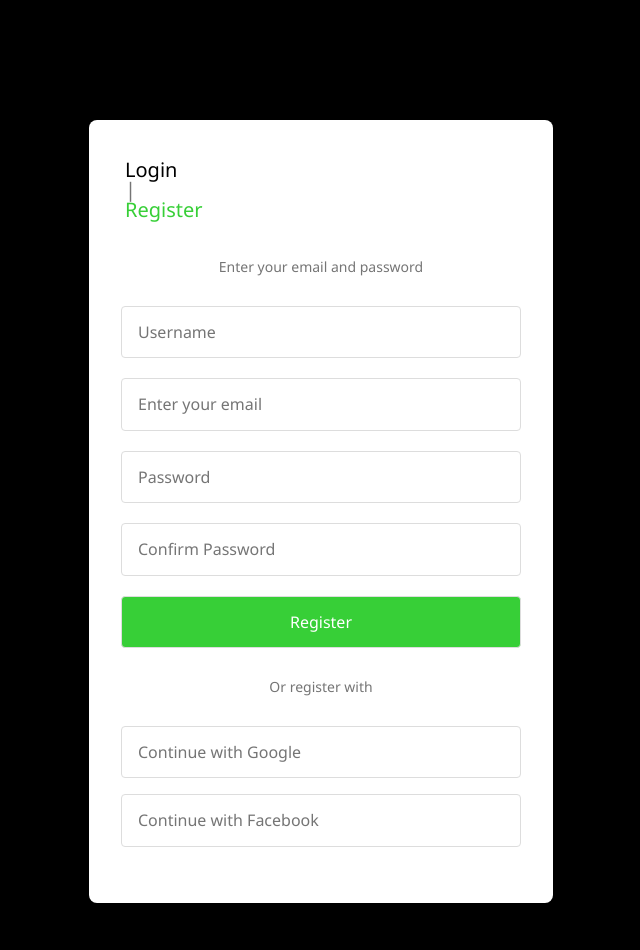
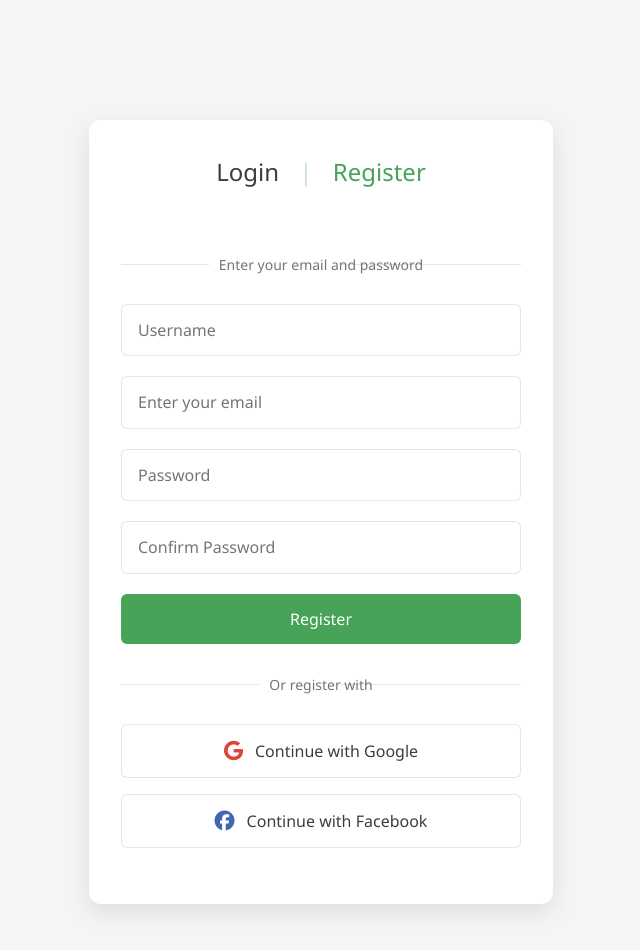
Before and after one commit to nasti4ka-0777/Greenshop_dobro, a plain HTML site: page registration.html in a window 1280 px wide. Shown: the whole page, without its empty margins (319-959 px from the left). Before the commit the page ends 920 px from the top, so only its background shows below. Drawn offline with Linux system fonts and the light colour scheme.

Commit message:
Update Homework 12.1 transitions

```diff
--- a/assets/css/registration/styles.css
+++ b/assets/css/registration/styles.css
@@ -1,22 +1,31 @@
 body {
-    background-color: black;
+    background-color: #f5f5f5;
     font-family: 'Segoe UI', Tahoma, Geneva, Verdana, sans-serif;
-    width: 1200px;
+    width: 100%;
+    max-width: 1200px;
     margin: auto;
     min-height: 100vh;
     text-align: center;
-    padding-top: 15vh;
+    padding: 15vh 20px;
+    box-sizing: border-box;
 }
 
 input {
     width: 100%;
     padding: 16px;
-    border: 1px solid #ddd;
-    border-radius: 4px;
+    border: 1px solid rgba(70, 163, 88, 0.2);
+    border-radius: 6px;
     margin-bottom: 20px;
     font-size: 16px;
     display: block;
     box-sizing: border-box;
+    transition: all 0.3s cubic-bezier(0.4, 0, 0.2, 1);
+}
+
+input:focus {
+    border-color: #46A358;
+    box-shadow: 0 0 0 4px rgba(70, 163, 88, 0.1);
+    outline: none;
 }
 
 input::placeholder {
@@ -24,64 +33,110 @@ input::placeholder {
 }
 
 h2 {
+    display: inline;
     text-align: center;
-    font-size: 20px;
+    font-size: 24px;
     margin-bottom: 40px;
+    color: #3D3D3D;
 }
 
 a {
-    display: flex;
+    flex-direction: row;
     margin: 0 4px;
     text-decoration: none;
     font-weight: 500;
+    color: #46A358;
+    transition: color 0.3s ease;
+}
+
+a:hover {
+    color: #387c45;
 }
 
 button {
     width: 100%;
     padding: 16px;
-    border: 1px solid #ddd;
-    border-radius: 4px;
+    border: 1px solid transparent;
+    border-radius: 6px;
     background: white;
     cursor: pointer;
     font-size: 1rem;
     margin-bottom: 16px;
+    transition: all 0.3s cubic-bezier(0.4, 0, 0.2, 1);
+}
+
+button:hover {
+    transform: translateY(-2px);
+    box-shadow: 0 4px 8px rgba(70, 163, 88, 0.2);
 }
 
 span {
     margin: 0 4px;
     display: flex;
-    vertical-align: middle;
+    align-items: center;
     color: #757575;
 }
 
 .container {
     background-color: white;
     padding: 40px 32px;
-    border-radius: 8px;
-    width: 400px;
+    border-radius: 12px;
+    width: 100%;
+    max-width: 400px;
     position: relative;
     margin: auto;
     text-align: center;
+    box-shadow: 0 8px 24px rgba(0, 0, 0, 0.1);
 }
 
 .header {
     text-align: center;
+    margin-bottom: 24px;
+}
+
+.header h2 {
+    display: inline-block;
+    font-size: 24px;
+    color: #3D3D3D;
+}
+
+.header span {
+    color: rgba(70, 163, 88, 0.3);
+    margin: 0 10px;
+    display: inline-block;
+    font-size: 24px;
+}
+
+.header .login,
+.header .register {
+    text-decoration: none;
+    font-weight: 500;
+    transition: color 0.3s ease;
 }
 
 .header .login {
-    color: black;
+    color: #3D3D3D;
+}
+
+.header .login:hover {
+    color: #46A358;
 }
 
 .header .register {
-    color: rgb(55, 207, 55);
+    color: #46A358;
 }
 
 .register-btn {
-    background-color: rgb(55, 207, 55);
+    background-color: #46A358;
     color: white;
     cursor: pointer;
     margin-top: 12px;
     font-weight: 500;
+    border: none;
+}
+
+.register-btn:hover {
+    background-color: #387c45;
 }
 
 .form {
@@ -92,10 +147,35 @@ span {
     text-align: center;
     margin: 32px 0;
     color: #757575;
+    position: relative;
+}
+
+.devider::before,
+.devider::after {
+    content: '';
+    position: absolute;
+    top: 50%;
+    width: 45%;
+    height: 1px;
+    background-color: rgba(0, 0, 0, 0.1);
+}
+
+.devider::before {
+    left: 0;
+}
+
+.devider::after {
+    right: 0;
 }
 
 .devider p {
     font-size: 14px;
+    margin: 0;
+    padding: 0 10px;
+    background: white;
+    display: inline-block;
+    position: relative;
+    color: #757575;
 }
 
 .google-facebook {
@@ -104,7 +184,29 @@ span {
 
 .google-facebook button {
     display: flex;
+    align-items: center;
+    justify-content: center;
+    gap: 12px;
     width: 100%;
-    color: #757575;
+    color: #3D3D3D;
     font-weight: 500;
+    border: 1px solid rgba(0, 0, 0, 0.1);
+    background: white;
 }
+
+.google-facebook button i {
+    font-size: 20px;
+}
+
+.google-facebook button:first-child i {
+    color: #DB4437;
+}
+
+.google-facebook button:last-child i {
+    color: #4267B2;
+}
+
+.google-facebook button:hover {
+    background: rgba(70, 163, 88, 0.05);
+    border-color: rgba(70, 163, 88, 0.2);
+}
--- a/assets/css/style.css
+++ b/assets/css/style.css
@@ -1,3 +1,36 @@
+@font-face {
+    font-family: 'Cera Pro';
+    src: url('../fonts/CeraPro-Regular.woff2') format('woff2'),
+         url('../fonts/CeraPro-Regular.ttf') format('truetype');
+    font-weight: 400;
+    font-style: normal;
+    font-display: swap;
+}
+
+@font-face {
+    font-family: 'Cera Pro';
+    src: url('../fonts/CeraPro-Medium.woff2') format('woff2');
+    font-weight: 500;
+    font-style: normal;
+    font-display: swap;
+}
+
+@font-face {
+    font-family: 'Cera Pro';
+    src: url('../fonts/CeraPro-Bold.woff2') format('woff2');
+    font-weight: 700;
+    font-style: normal;
+    font-display: swap;
+}
+
+@font-face {
+    font-family: 'Cera Pro';
+    src: url('../fonts/CeraPro-Black.woff2') format('woff2');
+    font-weight: 900;
+    font-style: normal;
+    font-display: swap;
+}
+
 * {
     margin: 0;
     padding: 0;
@@ -12,7 +45,7 @@ html {
 }
 
 body {
-    font-family: 'Work Sans',  'Cera Pro', Arial, sans-serif;
+    font-family: 'Cera Pro', Arial, sans-serif;
     background: #FFFFFF;
 }
 
@@ -361,35 +394,122 @@ nav > ul > li > a:hover {
     gap: 20px;
 }
 
+.tab,
+.pagination button,
+.blog-container .card button,
+.filter-nav-button,
+.footer-join-button {
+    transition: all 0.3s cubic-bezier(0.4, 0, 0.2, 1);
+    position: relative;
+    overflow: hidden;
+    border: 1px solid transparent;
+    cursor: pointer;
+}
+
+.tab:hover,
+.pagination button:hover,
+.blog-container .card button:hover,
+.filter-nav-button:hover,
+.footer-join-button:hover {
+    transform: translateY(-2px);
+    box-shadow: 0 4px 8px rgba(70, 163, 88, 0.2);
+}
+
+.tab.active,
+.pagination button.active,
+.filter-nav-button.active {
+    background: #46A358;
+    color: white;
+    font-weight: 500;
+    box-shadow: 0 4px 8px rgba(70, 163, 88, 0.2);
+}
+
+.tab.active:hover,
+.pagination button.active:hover,
+.filter-nav-button.active:hover {
+    transform: translateY(-2px);
+    box-shadow: 0 6px 12px rgba(70, 163, 88, 0.25);
+}
+
 .tab {
     padding: 8px 16px;
     cursor: pointer;
     color: #3D3D3D;
     background: none;
-    transition: all 0.3s ease;
     font-weight: 400;
     border-radius: 6px;
 }
 
-.tab.active {
+.tab:hover {
+    background: rgba(70, 163, 88, 0.1);
+    border-color: #46A358;
+    transform: translateY(-1px);
+    box-shadow: 0 2px 4px rgba(70, 163, 88, 0.1);
+}
+
+.pagination button {
+    width: 35px;
+    height: 35px;
+    display: flex;
+    align-items: center;
+    justify-content: center;
+    border: 1px solid #E5E5E5;
+    border-radius: 4px;
+    background: none;
+    color: #3D3D3D;
+    font-weight: 500;
+}
+
+.pagination button:hover {
+    background: rgba(70, 163, 88, 0.1);
+    border-color: #46A358;
+}
+
+.blog-container .card button {
+    margin: 0 20px 20px;
+    padding: 10px 25px;
+    background: #46A358;
+    color: white;
+    border-radius: 6px;
+    cursor: pointer;
+    font-weight: 500;
+    font-size: 14px;
+    border: none;
+}
+
+.blog-container .card button:hover {
+    background: #387c45;
+}
+
+.filter-nav-button {
+    padding: 8px 16px;
+    cursor: pointer;
+    color: #3D3D3D;
+    background: none;
+    font-weight: 400;
+    border-radius: 6px;
+}
+
+.filter-nav-button.active {
     background: #46A358;
     color: white;
     font-weight: 500;
 }
 
-.sorting {
-    display: flex;
-    align-items: center;
-    gap: 10px;
+.footer-join-button {
+    background: #46A358;
+    padding: 10px 20px;
+    color: white;
+    border: none;
+    border-radius: 6px;
+    cursor: pointer;
+    font-size: 16px;
+    transition: background-color 0.3s ease, transform 0.2s ease;
 }
 
-.sorting select {
-    padding: 8px 16px;
-    border: 1px solid #E5E5E5;
-    border-radius: 6px;
-    color: #3D3D3D;
-    cursor: pointer;
-    font-weight: 400;
+.footer-join-button:hover {
+    background: #3d8b4b;
+    transform: translateY(-1px);
 }
 
 .products-list {
@@ -505,28 +625,6 @@ nav > ul > li > a:hover {
     justify-content: center;
     gap: 10px;
     margin-top: 40px;
-}
-
-.pagination button {
-    width: 35px;
-    height: 35px;
-    display: flex;
-    align-items: center;
-    justify-content: center;
-    border: 1px solid #E5E5E5;
-    border-radius: 4px;
-    background: none;
-    color: #3D3D3D;
-    cursor: pointer;
-    transition: all 0.3s ease;
-    font-weight: 500;
-}
-
-.pagination button.active,
-.pagination button:hover {
-    background: #46A358;
-    color: white;
-    border-color: #46A358;
 }
 
 .promo-section {
@@ -801,7 +899,7 @@ nav > ul > li > a:hover {
 }
 
 footer {
-    background-color: #FFFFFF;
+    background-color: white;
     padding: 100px 0;
 }
 
@@ -817,7 +915,7 @@ footer {
     display: grid;
     grid-template-columns: 1fr 0.05fr 1fr 0.05fr 1fr 1.9fr;
     gap: 45px;
-    margin-bottom: 50px;
+
     background-color: #FBFBFB;
     padding: 15px 35px 15px 35px;
     border-radius: 6px;
@@ -826,6 +924,7 @@ footer {
 .footer-subscribe-item {
     max-width: 270px;
     position: relative;
+    margin-top: 20px;
 }
 
 .footer-subscribe-item img {
@@ -880,7 +979,7 @@ footer {
 .subscribe-wrapper {
     display: flex;
     align-items: center;
-    gap: 10px;
+    gap: 0px;
 }
 
 .subscribe-wrapper input[type="email"] {
@@ -889,31 +988,45 @@ footer {
     border: 1px solid #ccc;
     border-radius: 4px;
     font-size: 16px;
+    transition: all 0.3s ease;
+    box-shadow: 0 0 0 rgba(70, 163, 88, 0);
 }
-.footer-subscribe-divider {
+
+.subscribe-wrapper input[type="email"]:focus {
+    outline: none;
+    border-color: #46A358;
+    box-shadow: 0 0 5px rgba(70, 163, 88, 0.2);
+}
+
+.subscribe-wrapper .footer-subscribe-divider {
     height: 200px;
     width: 2px;
     background-color: #cccccc5f;
+    transition: opacity 0.3s ease;
 }
-.footer-join-button {
 
+.subscribe-wrapper .footer-join-button {
     background: #46A358;
-
     padding: 10px 20px;
-
-    color: white;
     border: none;
     border-radius: 4px;
+    color: white;
     cursor: pointer;
     font-size: 16px;
-
+    transition: all 0.3s ease;
+    box-shadow: 0 2px 4px rgba(0, 0, 0, 0.1);
 }
 
+.subscribe-wrapper .footer-join-button:hover {
+    background: #3d8b4b;
+    transform: translateY(-2px);
+    box-shadow: 0 4px 8px rgba(0, 0, 0, 0.15);
+}
 
 .footer-gradient-line {
     width: 100%;
     padding: 35px 23px;
-    background: linear-gradient(97.77deg, white 3.46%, #46A358 180.51%);
+    background: linear-gradient(97.77deg, white -10.46%, #46A358 210.51%);
     display: flex;
     align-items: center;
     justify-content: space-around;
@@ -949,8 +1062,10 @@ footer {
     display: grid;
     grid-template-columns: 1fr 0.05fr 1fr 0.05fr 1fr 1.9fr;
     gap: 35px;
-    padding: 50px 23px;
+    background-color: #FBFBFB;
+    padding: 35px 35px;
     border-bottom: 1px solid rgba(70, 163, 88, 0.2);
+
 }
 .footer-contacts-divider {
     height: 200px;
@@ -967,6 +1082,7 @@ footer {
     color: #3D3D3D;
     margin-bottom: 20px;
     font-family: 'Cera Pro', sans-serif;
+    margin-bottom: 25px;
 }
 
 .footer-contacts-item ul {
@@ -980,9 +1096,10 @@ footer {
     color: #727272;
     text-decoration: none;
     font-size: 14px;
-    line-height: 12px;
+    line-height: 8px;
     transition: color 0.3s ease;
     font-family: 'Cera Pro', sans-serif;
+
 }
 
 .footer-contacts-item ul li {
--- a/registration.html
+++ b/registration.html
@@ -40,14 +40,17 @@
             </div>
 
             <div class="google-facebook">
-                <button>Continue with Google</button>
-                <button>Continue with Facebook</button>
+                <button>
+                    <i class="fa-brands fa-google"></i>
+                    Continue with Google
+                </button>
+                <button>
+                    <i class="fa-brands fa-facebook"></i>
+                    Continue with Facebook
+                </button>
             </div>
-
-
         </div>
 
-
+        <script src="https://kit.fontawesome.com/041afbe02b.js" crossorigin="anonymous"></script>
     </body>
-
 </html>
```
Also changed, not shown: index.html (+11 -9 lines). Lines whose indentation alone changed are shown as unchanged.
